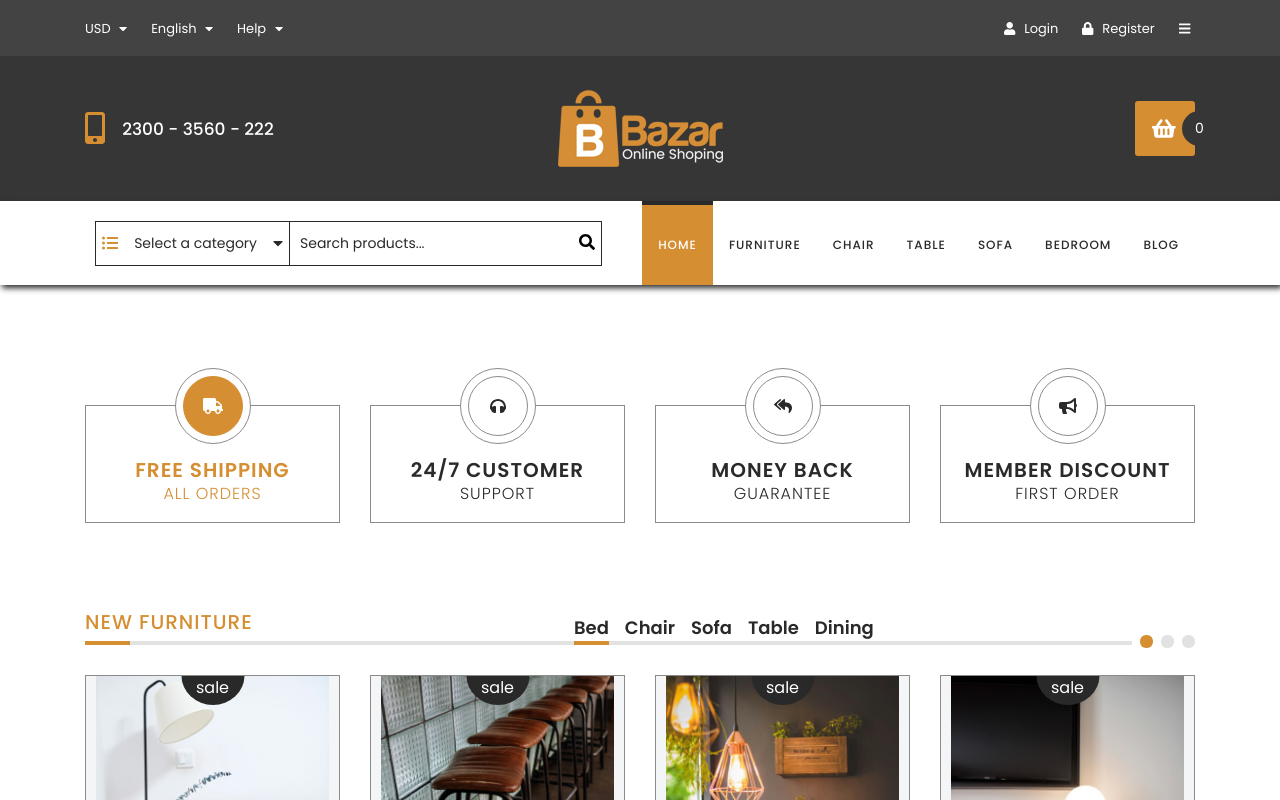
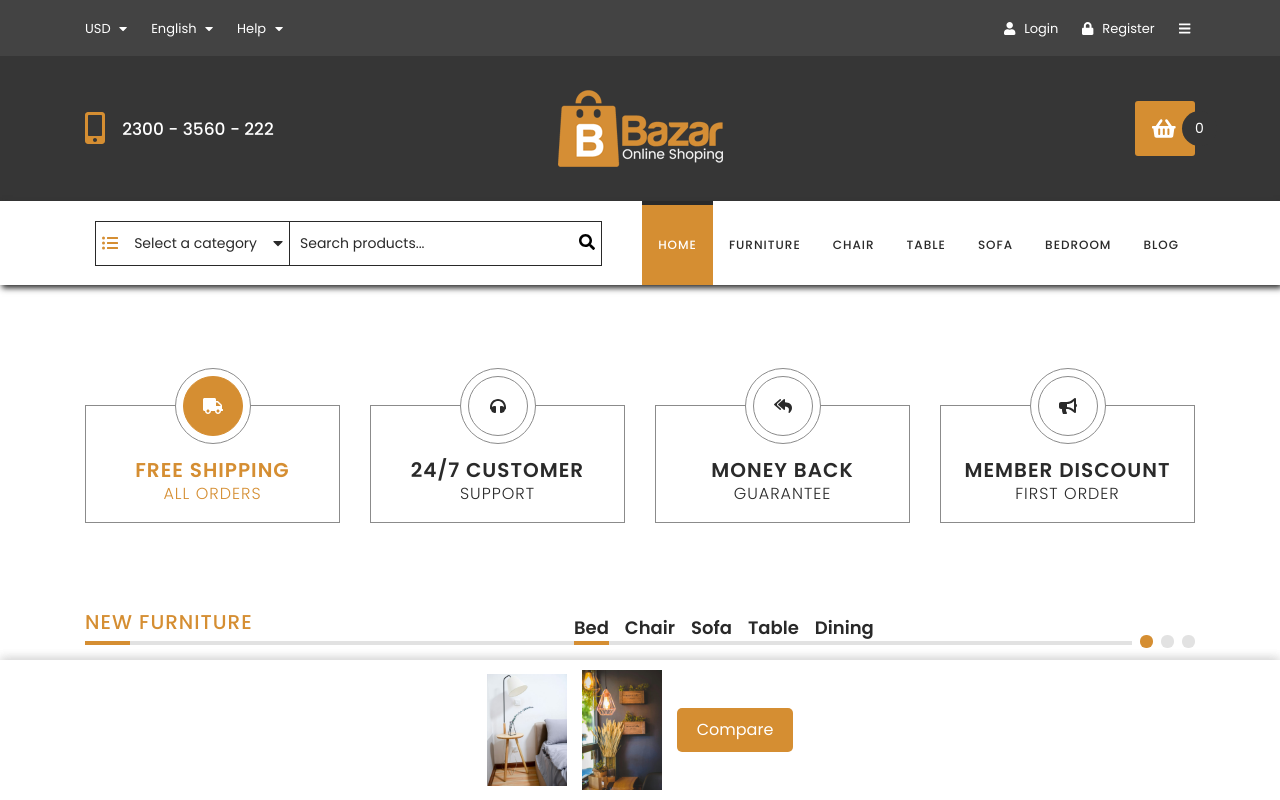
Before and after one commit to matwjablonski/kodilla-wdp-2409-01, a React (Create React App) app: page / in a window 1280 px wide. Shown: the top 800 px of the page. Built offline with nearby package versions, Linux system fonts and the light colour scheme.

Commit message:
Fix fixed ComparisonBar

```diff
--- a/src/components/common/ProductBox/ProductBox.js
+++ b/src/components/common/ProductBox/ProductBox.js
@@ -12,6 +12,7 @@ import Button from '../Button/Button';
 
 import { changeFavorite, changeCompare, getCompare } from '../../../redux/productsRedux';
 import { useDispatch, useSelector } from 'react-redux';
+import ComparisonBar from '../../features/ComparisonBar/ComparisonBar';
 
 const ProductBox = ({ id, name, price, promo, stars, compare, favorite, prevPrice, backgroundPhoto }) => {
   const dispatch = useDispatch();
@@ -96,6 +97,7 @@ const ProductBox = ({ id, name, price, promo, stars, compare, favorite, prevPric
           </Button>
         </div>
       </div>
+      {compare && <ComparisonBar />}
     </div>
   );
 };
```
